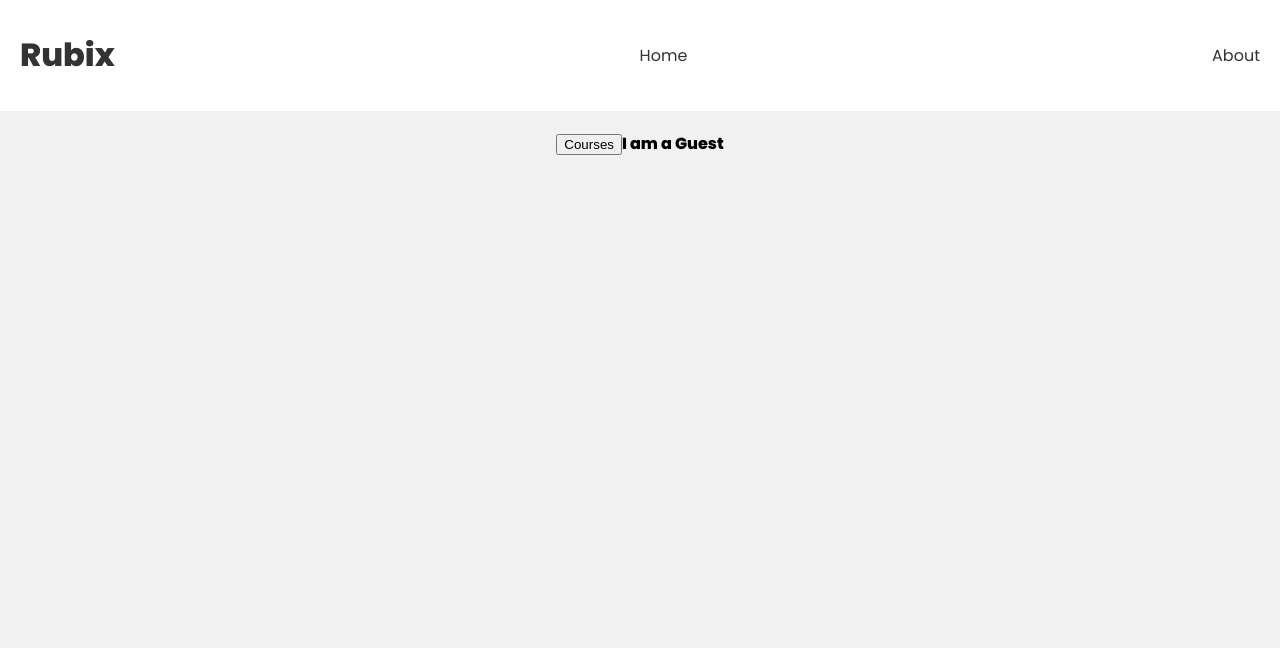
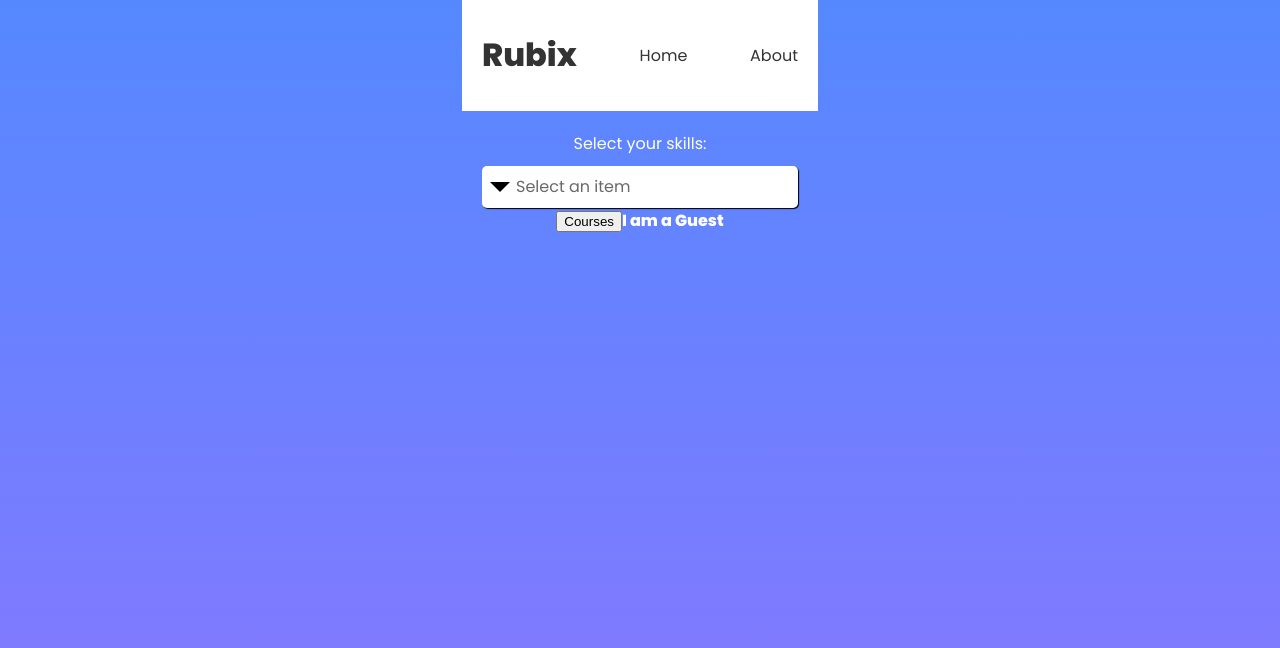
Before and after one commit to Advanced-Computer-Lab-2022/CacheCows, a React (Create React App) app in the folder frontend/: page /guest in a window 1280 px wide. Shown: the top 648 px of the page. Built offline with nearby package versions, Linux system fonts and the light colour scheme.

Commit message:
country done

```diff
--- a/frontend/src/App.css
+++ b/frontend/src/App.css
@@ -54,3 +54,113 @@
     color: #444;
     font-weight: 300;
   }
+
+  body{
+    display: flex;
+    justify-content: center;
+    color: white;
+    align-items: center;
+    background-image: linear-gradient(to top, #8877ff 0%, #5588ff 100%);
+    background-repeat: no-repeat;
+    background-attachment: fixed;
+  }
+
+  .app{
+    display: flex;
+    flex-direction: column;
+    align-items: center;
+    font-family: 'Cabin', sans-serif;
+  }
+
+  .app h3{
+    text-shadow: 1px 1px 4px black;
+    font-size: 2.5rem;
+    margin-bottom: 200;
+
+  }
+
+
+
+  .arrow-down {
+    width: 0;
+    height: 0;
+    border-left: 10px solid transparent;
+    border-right: 10px solid transparent;
+    border-top: 10px solid black;
+    margin-bottom: 6px;
+    cursor: pointer;
+  }
+  .dropdown-container{
+    position: relative;
+  }
+  .dropdown-input{
+    width: 300px;
+    min-height: 36px;
+    border-radius: 5px;
+    padding:0 8px;
+    background-color: white;
+    margin-top: 10px;
+    display: flex;
+    align-items: center;
+    padding-top: 6px;
+    box-shadow: 1px 1px 1px black;
+  }
+  .dropdown-placeholder{
+    margin-bottom: 6px;
+    color: dimgrey;
+
+  }
+  .dropdown-values{
+    display: flex;
+    flex-wrap: wrap;
+    align-items: center;
+    margin-left: 6px;
+  }
+  .dropdown-value{
+    color: black;
+    padding:4px;
+    background-color: darkgray;
+    border-radius: 5px;
+    margin-right: 6px;
+    margin-bottom: 6px;
+    animation: expand .1s ease-in-out;
+
+  }
+  .dropdown-remove{
+    cursor: pointer;
+  }
+  .dropdown-options{
+    visibility: hidden;
+    position: absolute;
+    top:100%;
+    opacity: 0;
+    -webkit-transition: opacity 600ms, visibility 600ms;
+    transition: opacity 600ms, visibility 600ms;
+  }
+  .dropdown-active{
+    visibility: visible;
+    opacity: 10;
+  }
+  .dropdown-item{
+    width: 200px;
+    display: flex;
+    justify-content: flex-start;
+    align-items: center;
+    background-color: rgba(10, 0, 30, 0.6);
+    padding:10px;
+    border-bottom: 1px dotted grey;
+  }
+  .dropdown-item:hover{
+    background-color: slategray;
+  }
+  .dropdown-item img{
+    width: 40px;
+    margin-right: 20px;
+  }
+
+  @keyframes expand {
+    from {
+      transform: scale(0);
+      opacity: 0;
+    }
+  }
--- /dev/null
+++ b/frontend/src/components/CustomSelect.js
@@ -0,0 +1,32 @@
+import React, { useState } from 'react'
+import classnames from 'classnames'
+
+export default function CustomSelect ({ value, title, options, onChange }) {
+  const [isActive, setIsActive] = useState(false)
+
+  const applyChange = (newItemId) => {
+    onChange && onChange([...value, newItemId])
+  }
+
+  const removeValue = (removedItemId) => {
+    onChange && onChange(value.filter(i => i !== removedItemId))
+  }
+
+  return <div className="dropdown-container">
+    <label>{title}</label>
+    <div className="dropdown-input">
+      <span onClick={() => setIsActive(!isActive)} className='arrow-down'></span>
+      <div className='dropdown-values'>
+        {value.length ? value.map(v => <div key={v} className='dropdown-value'> {options[v].label} <span className='dropdown-remove' onClick={() => removeValue(v)}>X</span></div>) : <div onClick={() => setIsActive(!isActive)} className='dropdown-placeholder'>Select an item</div> }
+      </div>
+    </div>
+    <div className={classnames('dropdown-options', { 'dropdown-active': isActive })}>
+      {options.filter(i => value.findIndex(v => v === i.id) === -1).map(item =>
+        <div onClick={() => applyChange(item.id)} className="dropdown-item" key={item.id}>
+
+          {item.label}
+        </div>
+      )}
+    </div>
+  </div>
+}
--- a/frontend/src/pages/Admin.js
+++ b/frontend/src/pages/Admin.js
@@ -11,8 +11,39 @@ import CrpTraineeDetails from "../components/CrpTraineeDetails"
 import AdminDetails from "../components/AdminDetails"
 import AdminForm from "../components/AdminForm"
 
+import CustomSelect from "../components/CustomSelect"
+
+const languages = [
+  {
+    id: 0,
+    label: 'Egypt',
+    logo: 'https://upload.wikimedia.org/wikipedia/commons/thumb/6/6a/JavaScript-logo.png/768px-JavaScript-logo.png'
+  },
+  {
+    id: 1,
+    label: 'Germany',
+    logo: 'https://www.php.net//images/logos/new-php-logo.svg'
+  },
+  {
+    id: 2,
+    label: 'Greece',
+    logo: 'https://logodownload.org/wp-content/uploads/2019/10/python-logo-2.png'
+  },
+  {
+    id: 3,
+    label: 'Italy',
+    logo: 'https://upload.wikimedia.org/wikipedia/commons/thumb/0/05/Go_Logo_Blue.svg/1200px-Go_Logo_Blue.svg.png'
+  },
+  {
+    id: 4,
+    label: 'Austria',
+    logo: 'https://upload.wikimedia.org/wikipedia/commons/7/7a/C_Sharp_logo.svg'
+  }
+]
+
 const Admin = () => {
   const [admins, setadmins] = useState(null)
+  const [selectedLanguages, setSelectedLanguages] = useState([])
 
   useEffect(() => {
     const fetchadmins = async () => {
@@ -62,6 +93,8 @@ const Admin = () => {
 
     return (
       <div className="Admin">
+
+        <strong></strong>
         <div className="All admins">
           {admins && admins.map((admin) => (
             <AdminDetails admin={admin} key={admin._id} />
@@ -86,6 +119,7 @@ const Admin = () => {
         ))}
       </div>
       <AdminAddInstForm />
+        <CustomSelect title="Select your country:" value={selectedLanguages} onChange={(v) => setSelectedLanguages(v)} options={languages}/>
       </div>
     )
 
--- a/frontend/src/pages/CorpTrainee.js
+++ b/frontend/src/pages/CorpTrainee.js
@@ -3,13 +3,42 @@ import SearchBar from "../components/SearchBar";
 import ListPage from "../components/ListPage";
 import { useState, useEffect } from 'react'
 import { useNavigate, useParams } from "react-router-dom";
+import CustomSelect from "../components/CustomSelect";
+
+const languages = [
+  {
+    id: 0,
+    label: 'Egypt',
+    logo: 'https://upload.wikimedia.org/wikipedia/commons/thumb/6/6a/JavaScript-logo.png/768px-JavaScript-logo.png'
+  },
+  {
+    id: 1,
+    label: 'Germany',
+    logo: 'https://www.php.net//images/logos/new-php-logo.svg'
+  },
+  {
+    id: 2,
+    label: 'Greece',
+    logo: 'https://logodownload.org/wp-content/uploads/2019/10/python-logo-2.png'
+  },
+  {
+    id: 3,
+    label: 'Italy',
+    logo: 'https://upload.wikimedia.org/wikipedia/commons/thumb/0/05/Go_Logo_Blue.svg/1200px-Go_Logo_Blue.svg.png'
+  },
+  {
+    id: 4,
+    label: 'Austria',
+    logo: 'https://upload.wikimedia.org/wikipedia/commons/7/7a/C_Sharp_logo.svg'
+  }
+]
 
 
   function CorpTrainee() {
     const navigate=useNavigate();
 
     const [courses,setCourses]=useState()
-    const [searchResults, setSearchResults] = useState([])
+    const [selectedLanguages, setSelectedLanguages] = useState([])
 
     useEffect(()=>{
     const fetchCourses=async ()=>{
@@ -18,7 +47,6 @@ import { useNavigate, useParams } from "react-router-dom";
 
         if(response.ok){
         setCourses(json)
-        setSearchResults(json)
         }
 
         if(!response.ok){
@@ -31,8 +59,9 @@ import { useNavigate, useParams } from "react-router-dom";
 
   return(
     <div className="CorpTrainee">
-    <SearchBar courses={courses} setSearchResults={setSearchResults} />
-    <ListPage searchResults={searchResults} />
+      <div>
+      <CustomSelect title="Select your country:" value={selectedLanguages} onChange={(v) => setSelectedLanguages(v)} options={languages}/>
+      </div>
     <strong>
     I am a corporate Trainee
 </strong>
--- a/frontend/src/pages/Guest.js
+++ b/frontend/src/pages/Guest.js
@@ -1,14 +1,47 @@
 import React from "react";
 import { useNavigate, useParams } from "react-router-dom";
+import { useState } from "react";
+import CustomSelect from "../components/CustomSelect"
 
+const languages = [
+  {
+    id: 0,
+    label: 'Egypt',
+    logo: 'https://upload.wikimedia.org/wikipedia/commons/thumb/6/6a/JavaScript-logo.png/768px-JavaScript-logo.png'
+  },
+  {
+    id: 1,
+    label: 'Germany',
+    logo: 'https://www.php.net//images/logos/new-php-logo.svg'
+  },
+  {
+    id: 2,
+    label: 'Greece',
+    logo: 'https://logodownload.org/wp-content/uploads/2019/10/python-logo-2.png'
+  },
+  {
+    id: 3,
+    label: 'Italy',
+    logo: 'https://upload.wikimedia.org/wikipedia/commons/thumb/0/05/Go_Logo_Blue.svg/1200px-Go_Logo_Blue.svg.png'
+  },
+  {
+    id: 4,
+    label: 'Austria',
+    logo: 'https://upload.wikimedia.org/wikipedia/commons/7/7a/C_Sharp_logo.svg'
+  }
+]
 
 function Guest() {
     const navigate=useNavigate();
+    const [selectedLanguages, setSelectedLanguages] = useState([])
 
   return (
   <div>
-
-
+    <div>
+      <CustomSelect title="Select your skills:" value={selectedLanguages} onChange={(v) => setSelectedLanguages(v)} options={languages}/>
+    <strong></strong>
+    </div>
+    <div>
     <button
         onClick={() => {
           navigate("/Courses");
@@ -22,6 +55,7 @@ function Guest() {
 </strong>
 
     </div>
+   </div>
   )
 
 }
--- a/frontend/src/pages/HomePage.js
+++ b/frontend/src/pages/HomePage.js
@@ -79,16 +79,21 @@ const navigate=useNavigate();
 
       <button
         onClick={() => {
+          navigate("/Guest");
+        }}
+      >
+        {" "}
+        I am a Guest
+      </button>
+
+      <button
+        onClick={() => {
           navigate("/Courses");
         }}
       >
         {" "}
         Courses
       </button>
-
-
-
-
 
 </div>
 
--- a/frontend/src/pages/IndTrainee.js
+++ b/frontend/src/pages/IndTrainee.js
@@ -4,10 +4,42 @@ import "../App.css";
 import axios from "axios";
 import CourseDetails from "../components/CourseDetails";
 import { useNavigate, useParams } from "react-router-dom";
+import "../App.css";
+import CustomSelect from "../components/CustomSelect"
+
+
+const languages = [
+  {
+    id: 0,
+    label: 'Egypt',
+    logo: 'https://upload.wikimedia.org/wikipedia/commons/thumb/6/6a/JavaScript-logo.png/768px-JavaScript-logo.png'
+  },
+  {
+    id: 1,
+    label: 'Germany',
+    logo: 'https://www.php.net//images/logos/new-php-logo.svg'
+  },
+  {
+    id: 2,
+    label: 'Greece',
+    logo: 'https://logodownload.org/wp-content/uploads/2019/10/python-logo-2.png'
+  },
+  {
+    id: 3,
+    label: 'Italy',
+    logo: 'https://upload.wikimedia.org/wikipedia/commons/thumb/0/05/Go_Logo_Blue.svg/1200px-Go_Logo_Blue.svg.png'
+  },
+  {
+    id: 4,
+    label: 'Austria',
+    logo: 'https://upload.wikimedia.org/wikipedia/commons/7/7a/C_Sharp_logo.svg'
+  }
+]
 
 function IndTrainee() {
   const [query, setQuery] = useState("");
   const [courses, setCourses] = useState([]);
+  const [selectedLanguages, setSelectedLanguages] = useState([])
 
   useEffect(() => {
     const fetchData = async () => {
@@ -37,14 +69,17 @@ function IndTrainee() {
 
   return (
     <div className="app" >
+      <CustomSelect title="Select your country:" value={selectedLanguages} onChange={(v) => setSelectedLanguages(v)} options={languages}/>
+      <strong></strong>
         <input
           className="search"
           placeholder="Search..."
           onChange={(e) => setQuery(e.target.value.toLowerCase())}
         />
-          {courses && courses.map((course) => (
-          <CourseDetails course={course} key={course._id} />
-        ))}
+          <div classname="courses">
+          {courses && courses.map((course) =>(
+          <CourseDetails course={course} key={course._id} />))}
+          </div>
     </div>
   );
 }
--- a/frontend/src/pages/Instructor.js
+++ b/frontend/src/pages/Instructor.js
@@ -5,12 +5,40 @@ import CourseDetails from "../components/CourseDetails"
 import CourseForm from "../components/CourseForm"
 import CountryForm from "../components/CountryForm"
 import SearchBar from "../components/SearchBar";
+import CustomSelect from "../components/CustomSelect"
 
-
+const languages = [
+    {
+      id: 0,
+      label: 'Egypt',
+      logo: 'https://upload.wikimedia.org/wikipedia/commons/thumb/6/6a/JavaScript-logo.png/768px-JavaScript-logo.png'
+    },
+    {
+      id: 1,
+      label: 'Germany',
+      logo: 'https://www.php.net//images/logos/new-php-logo.svg'
+    },
+    {
+      id: 2,
+      label: 'Greece',
+      logo: 'https://logodownload.org/wp-content/uploads/2019/10/python-logo-2.png'
+    },
+    {
+      id: 3,
+      label: 'Italy',
+      logo: 'https://upload.wikimedia.org/wikipedia/commons/thumb/0/05/Go_Logo_Blue.svg/1200px-Go_Logo_Blue.svg.png'
+    },
+    {
+      id: 4,
+      label: 'Austria',
+      logo: 'https://upload.wikimedia.org/wikipedia/commons/7/7a/C_Sharp_logo.svg'
+    }
+  ]
 
 const Instructor=()=>{
 
     const [courses,setCourses]=useState()
+    const [selectedLanguages, setSelectedLanguages] = useState([])
 useEffect(()=>{
     const fetchCourses=async ()=>{
         const response= await fetch('/api/courses/getCourses')
@@ -38,6 +66,9 @@ const navigate=useNavigate();
     navigate("/instructorcourseByprice");
    }}>
     show courses by price</button>
+    <div>
+      <CustomSelect title="Select your country:" value={selectedLanguages} onChange={(v) => setSelectedLanguages(v)} options={languages}/>
+      </div>
 </div>
 
 
```
Also changed, not shown: frontend/package.json (+251 -0 lines), frontend/src/pages/Courses.js (+3 -13 lines), 1 other file (tests, documents, lock files or other folders).
